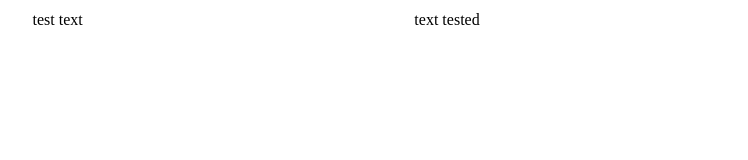
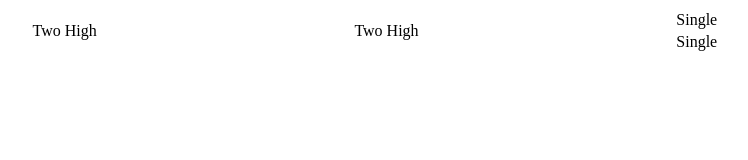
Before and after one commit to s3864587/Introduction-to-IT, a plain HTML site: page index.html in a window 1280 px wide. Shown: the whole page, without its empty margins (183-931 px from the left). Drawn offline with Linux system fonts and the light colour scheme.

Commit message:
Update index.html

```diff
--- a/index.html
+++ b/index.html
@@ -4,13 +4,14 @@
 </head>
 <body>
 <table style="width:855px" align="Center">
-  <tr>
-    <td>test text</td>
-    <td rowspan="2>Massive Overtest Text</td>
-  </tr>
-  <tr>
-    <td>text tested</td>
-  </tr>
+    <tr>
+        <td rowspan="2">Two High</td>
+        <td rowspan="2">Two High</td>
+        <td>Single</td>
+    </tr>
+    <tr>
+        <td>Single</td>
+    </tr>
 </table>
 <h1></h1>
 <p>
```
